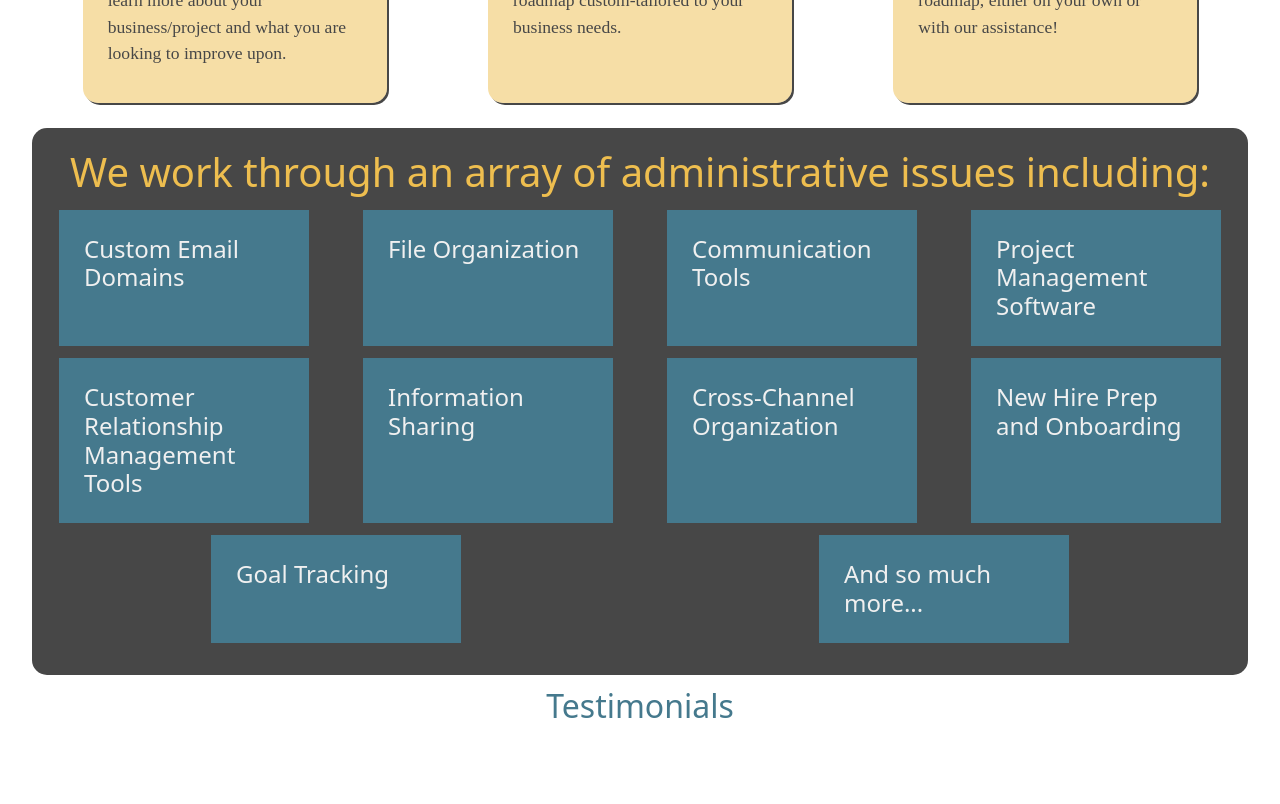
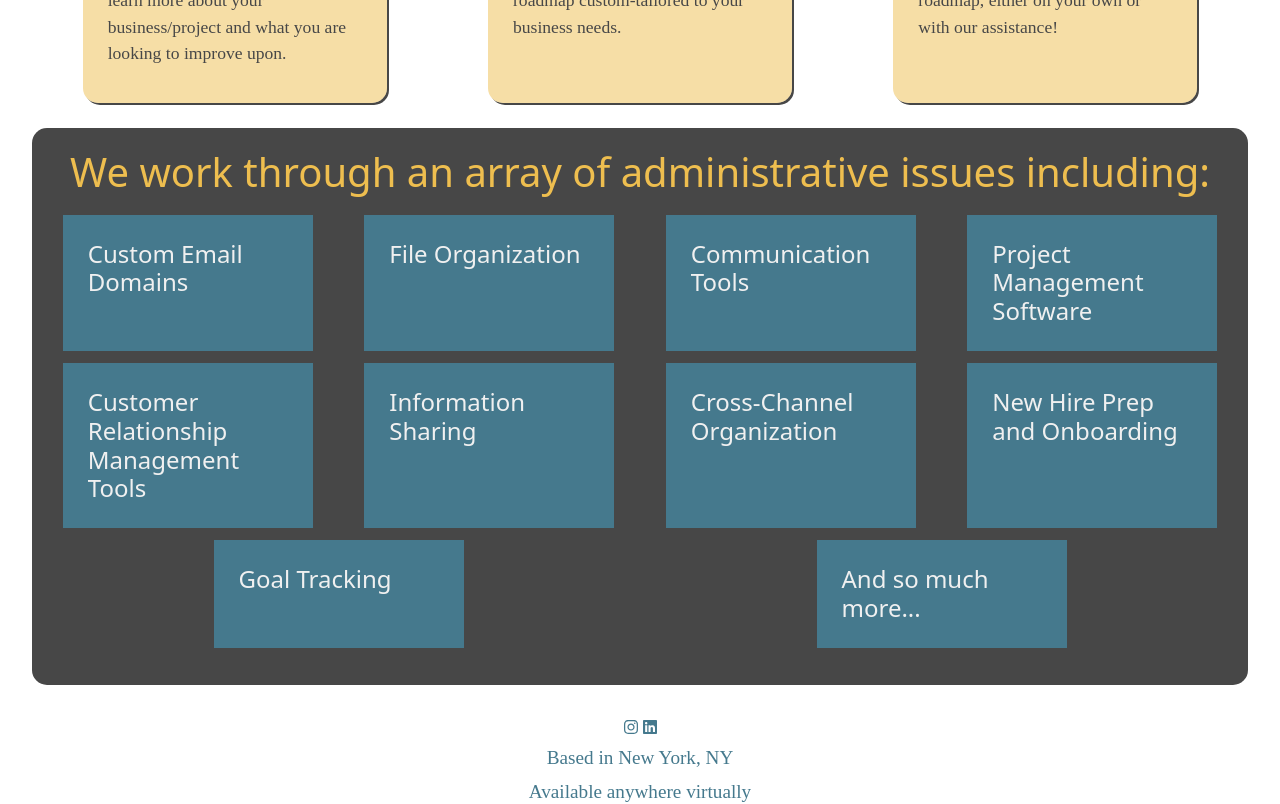
Before and after one commit to rhkearns/streamlined_1, a React (Create React App) app: page / in a window 1280 px wide. Shown: the part 780-1584 px from the top of the page. Built offline with nearby package versions, Linux system fonts and the light colour scheme; a web font is replaced by a local one.

Commit message:
finalize spacing trial 1

```diff
--- a/src/Components/Brief/Brief.scss
+++ b/src/Components/Brief/Brief.scss
@@ -6,7 +6,7 @@
 	color: $blue;
 	background-color: $yellow-transparent;
 	box-shadow: 2px 2px $black;
-	margin: 35% 8% 10px 8%;
+	margin: 5px 8% 10px 8%;
 	text-align: left;
 	display: flex;
 	flex-direction: column;
--- a/src/Components/HeaderRedo/HeaderRedo.scss
+++ b/src/Components/HeaderRedo/HeaderRedo.scss
@@ -7,14 +7,16 @@
   justify-content: space-between;
   text-align: center;
   padding: 5px 0;
-	position: fixed;
+	position: sticky;
 	top: 0;
-	width: 95%;
+	width: 100%;
 	background-color: white;
 }
 
 #header-links {
   display: flex;
+  justify-content: center;
+
 }
 
 .links {
--- a/src/Components/Issues/Issues.scss
+++ b/src/Components/Issues/Issues.scss
@@ -3,7 +3,7 @@
 #issues-section {
   background-color: $black;
   padding: 20px 0;
-  margin-top: 15px;
+  margin: 15px 0;
   border-radius: 15px;
 }
 
@@ -19,7 +19,7 @@
   text-align: left;
   padding: 25px;
   font-size: 1.5rem;
-  margin: 0 0 15px 0;
+  margin: 0 2px 15px 2px;
   // border-radius: 15px;
 }
 
@@ -27,18 +27,13 @@
   display: flex;
   flex-wrap: wrap;
   justify-content: space-around;
+  padding: 5px;
 }
 
 @media only screen and (min-width: 960px) {
-  #issues-blocks-section {
-    display: flex;
-    flex-wrap: wrap;
-    justify-content: space-around;
-  }
-
   .issue-block {
     width: 250px;
-    margin: 0 0 12px 0;
+    margin: 0 2px 12px 2px;
     padding: 25px;
     font-size: 1.5rem;
   }
--- a/src/Components/Process/Process.scss
+++ b/src/Components/Process/Process.scss
@@ -1,7 +1,7 @@
 @import '../../common/colors.scss';
 
 .process-step-box {
-  width: 100%;
+  width: 98%;
   background-color: $yellow-transparent;
   border-radius: 15px;
   padding: 20px 25px;
@@ -18,6 +18,7 @@
 #process-section {
   text-align: left;
   margin-top: 15px;
+  // width: 98%;
 }
 
 #process-heading {
--- a/src/pages/About/About.scss
+++ b/src/pages/About/About.scss
@@ -3,7 +3,7 @@
 #about-section {
   display: flex;
   flex-direction: column;
-  margin: 45% 2% 0;
+  margin: 5px 2% 0;
   gap: 4%;
   align-items: center;
   width: 96%;
--- a/src/pages/HomeRedo/HomeRedo.jsx
+++ b/src/pages/HomeRedo/HomeRedo.jsx
@@ -1,18 +1,18 @@
 import React from 'react'
-import Testimonials from '../../Components/Testimonials/Testimonials';
+// import Testimonials from '../../Components/Testimonials/Testimonials';
 import Brief from '../../Components/Brief/Brief';
 import Process from '../../Components/Process/Process';
 import Issues from '../../Components/Issues/Issues';
 
 const HomeRedo = () => {
-  const isMobile = window.screen.width < 600;
+  // const isMobile = window.screen.width < 600;
 
   return (
     <div>
       <Brief />
       <Process />
       <Issues />
-      {!isMobile && <Testimonials id="testimonials-to-hide" />}
+      {/* {!isMobile && <Testimonials id="testimonials-to-hide" />} */}
     </div>
   )
 }
```
